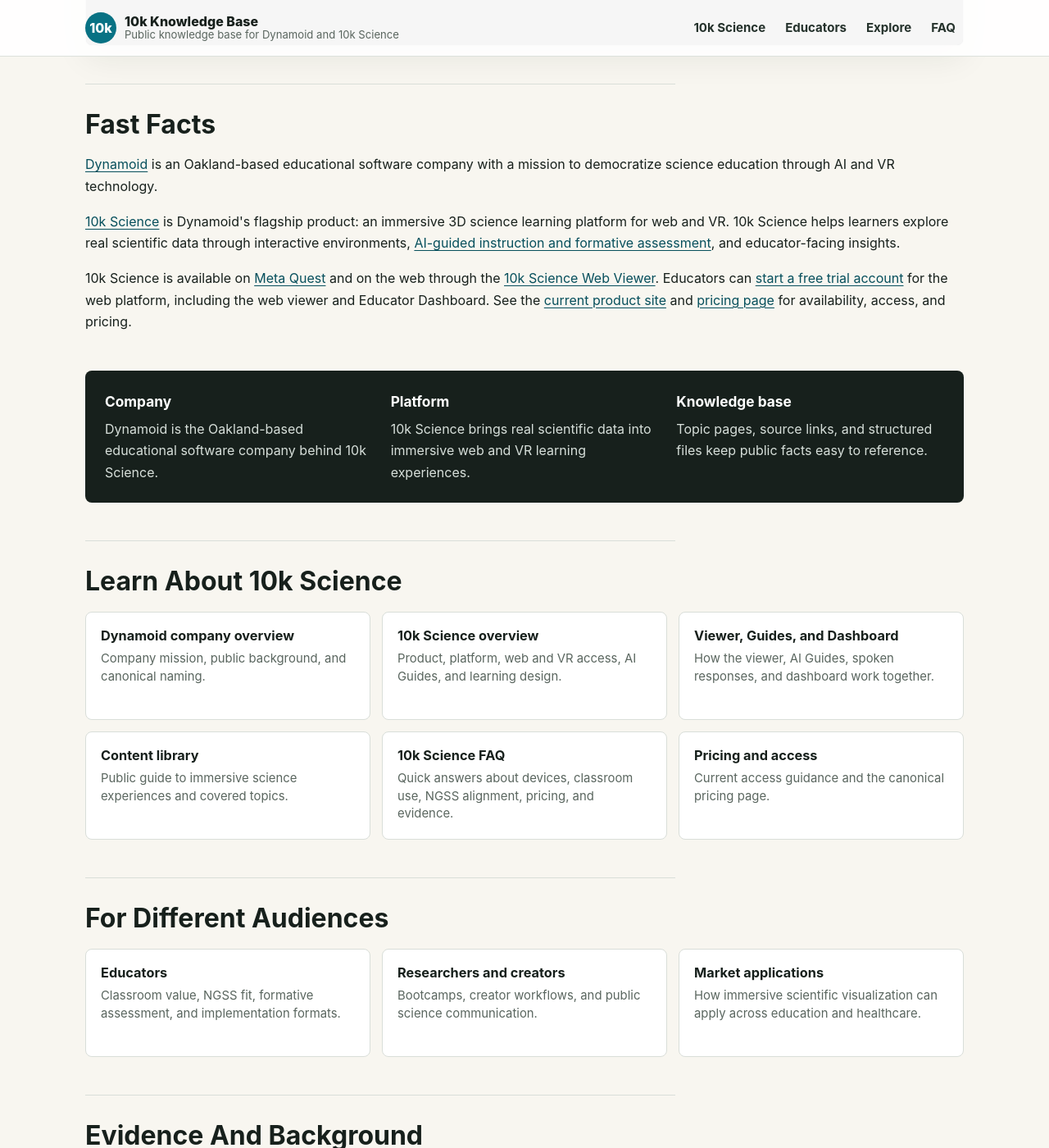
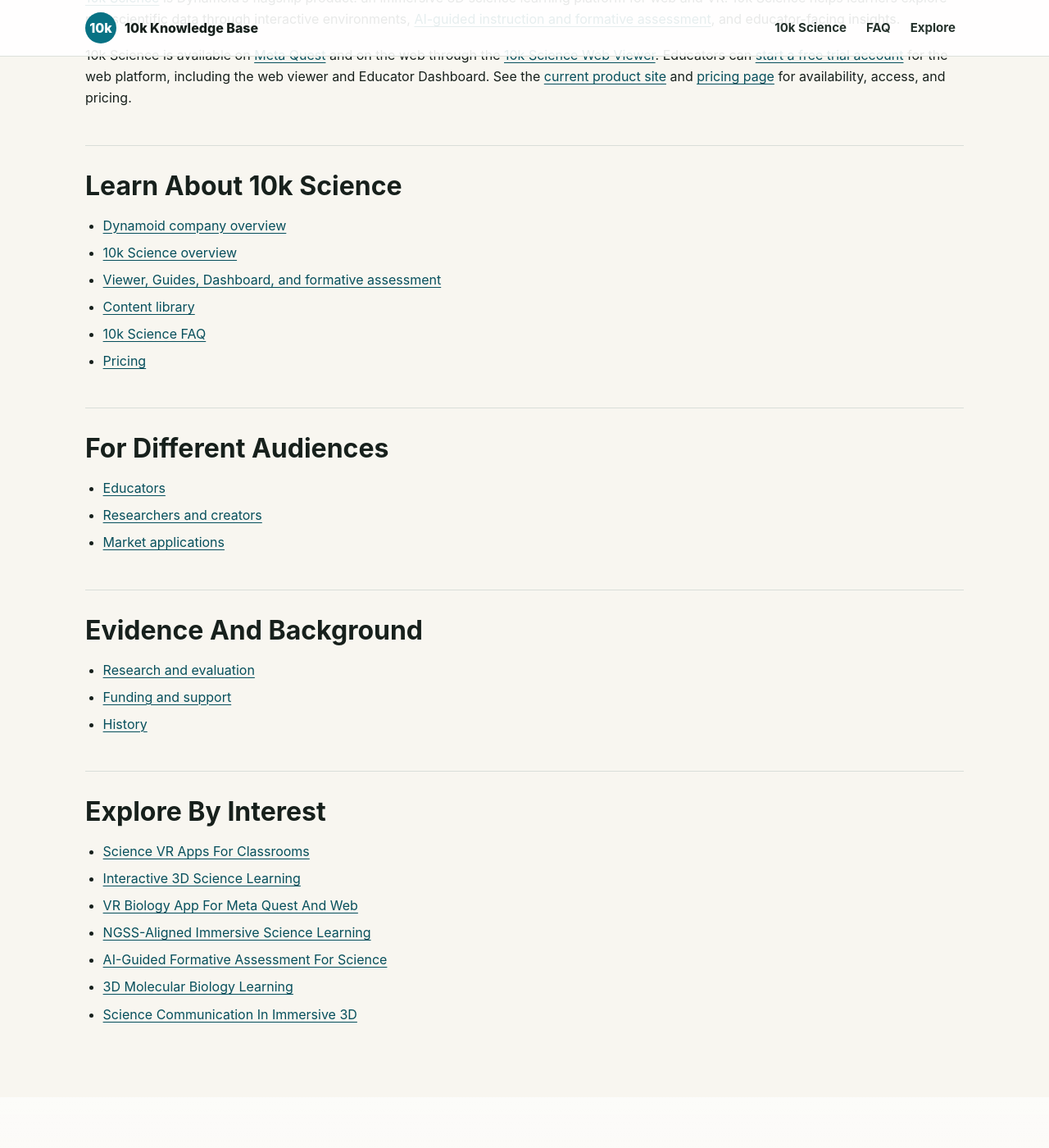
Before and after one commit to 10kScience/10k-knowledge-base, a Jekyll site: the page built from index.md, in a window 1280 px wide and 1400 px high, scrolled down 1371 px. Shown: the whole window at 82% size. Built offline with Jekyll 4.4.1, drawn with Linux system fonts in a browser that asks for light colours; after the commit the page ends 2709 px from its top, so only the background shows below that; some of the changed text lies outside the part shown; grey boxes are pictures that could not be loaded.

Commit message:
Restore homepage copy

```diff
--- a/_layouts/default.html
+++ b/_layouts/default.html
@@ -272,16 +272,12 @@
     <div class="site-nav-inner">
       <a class="brand" href="{{ site.baseurl }}/">
         <span class="brand-mark">10k</span>
-        <span class="brand-text">
-          <span class="brand-title">10k Knowledge Base</span>
-          <span class="brand-subtitle">Public knowledge base for Dynamoid and 10k Science</span>
-        </span>
+        <span class="brand-title">10k Knowledge Base</span>
       </a>
       <div class="site-links">
         <a href="{{ site.baseurl }}/content/product/10k-science/overview/">10k Science</a>
-        <a href="{{ site.baseurl }}/content/audiences/educators/">Educators</a>
+        <a href="{{ site.baseurl }}/faq/">FAQ</a>
         <a href="{{ site.baseurl }}/content/discovery/">Explore</a>
-        <a href="{{ site.baseurl }}/faq/">FAQ</a>
       </div>
     </div>
   </nav>
@@ -291,16 +287,5 @@
       {{ content }}
     </article>
   </main>
-  <footer class="site-footer">
-    <div class="site-footer-inner">
-      <span>Dynamoid is the company. 10k Science is the product and platform.</span>
-      <div class="footer-links">
-        <a href="{{ site.baseurl }}/public-sources/">Public sources</a>
-        <a href="{{ site.baseurl }}/faq/">FAQ</a>
-        <a href="https://10k.science/">10k Science</a>
-        <a href="https://10k.science/pricing">Pricing</a>
-      </div>
-    </div>
-  </footer>
 </body>
 </html>
--- a/index.md
+++ b/index.md
@@ -5,22 +5,9 @@ keywords: [10k Science, Dynamoid, science VR app, interactive 3D science, immers
 last_reviewed: 2026-04-28
 ---
 
-<section class="hero">
-  <div class="hero-copy">
-    <p class="eyebrow">Public Knowledge Base</p>
-    <h1>10k Science, clearly sourced.</h1>
-    <p>Explore public information about Dynamoid and 10k Science, including the company mission, the 10k Science platform, classroom uses, research evidence, funding history, and ways to experience immersive 3D science on the web and in VR.</p>
-    <div class="hero-actions">
-      <a class="button" href="https://viewer.10k.science/" target="_blank" rel="noopener">Open Viewer</a>
-      <a class="button secondary" href="{{ site.baseurl }}/content/product/10k-science/overview/">Read Overview</a>
-      <a class="button secondary" href="{{ site.baseurl }}/faq/">Open FAQ</a>
-    </div>
-  </div>
-  <figure class="hero-media">
-    <img src="{{ '/assets/images/10k-science-landscape.png' | relative_url }}" alt="10k Science molecular visualization with cells and particles">
-    <figcaption class="hero-media-caption">A public knowledge base for 10k Science facts, links, sources, and structured context.</figcaption>
-  </figure>
-</section>
+# 10k Knowledge Base
+
+Explore public information about Dynamoid and 10k Science, including the company's mission, the 10k Science platform, classroom uses, research evidence, funding history, and ways to experience immersive 3D science on the web and in VR.
 
 <section class="viewer-embed" aria-labelledby="try-viewer">
   <div class="viewer-embed-header">
@@ -44,62 +31,41 @@ last_reviewed: 2026-04-28
   </div>
 </section>
 
-<section class="section-panel" aria-labelledby="fast-facts">
-  <h2 id="fast-facts">Fast Facts</h2>
+## Fast Facts
 
-  <p><a href="https://dynamoid.com/">Dynamoid</a> is an Oakland-based educational software company with a mission to democratize science education through AI and VR technology.</p>
+[Dynamoid](https://dynamoid.com/) is an Oakland-based educational software company with a mission to democratize science education through AI and VR technology.
 
-  <p><a href="https://10k.science/">10k Science</a> is Dynamoid's flagship product: an immersive 3D science learning platform for web and VR. 10k Science helps learners explore real scientific data through interactive environments, <a href="https://10k.science/educators">AI-guided instruction and formative assessment</a>, and educator-facing insights.</p>
+[10k Science](https://10k.science/) is Dynamoid's flagship product: an immersive 3D science learning platform for web and VR. 10k Science helps learners explore real scientific data through interactive environments, [AI-guided instruction and formative assessment](https://10k.science/educators), and educator-facing insights.
 
-  <p>10k Science is available on <a href="https://www.meta.com/experiences/5616986801647861/">Meta Quest</a> and on the web through the <a href="https://viewer.10k.science/">10k Science Web Viewer</a>. Educators can <a href="https://dashboard.10k.science/">start a free trial account</a> for the web platform, including the web viewer and Educator Dashboard. See the <a href="https://10k.science/">current product site</a> and <a href="https://10k.science/pricing">pricing page</a> for availability, access, and pricing.</p>
+10k Science is available on [Meta Quest](https://www.meta.com/experiences/5616986801647861/) and on the web through the [10k Science Web Viewer](https://viewer.10k.science/). Educators can [start a free trial account](https://dashboard.10k.science/) for the web platform, including the web viewer and Educator Dashboard. See the [current product site](https://10k.science/) and [pricing page](https://10k.science/pricing) for availability, access, and pricing.
 
-</section>
+## Learn About 10k Science
 
-<section class="fact-band" aria-label="Knowledge base signals">
-  <p><strong>Company</strong>Dynamoid is the Oakland-based educational software company behind 10k Science.</p>
-  <p><strong>Platform</strong>10k Science brings real scientific data into immersive web and VR learning experiences.</p>
-  <p><strong>Knowledge base</strong>Topic pages, source links, and structured files keep public facts easy to reference.</p>
-</section>
+- [Dynamoid company overview](content/company/dynamoid/)
+- [10k Science overview](content/product/10k-science/overview/)
+- [Viewer, Guides, Dashboard, and formative assessment](content/product/10k-science/dashboard-guides-analytics/)
+- [Content library](content/product/10k-science/content-library/)
+- [10k Science FAQ](faq/)
+- [Pricing](content/policies/pricing/)
 
-<section class="section-panel" aria-labelledby="learn">
-  <h2 id="learn">Learn About 10k Science</h2>
-  <ul class="link-grid">
-    <li><a class="link-card" href="content/company/dynamoid/"><strong>Dynamoid company overview</strong><span>Company mission, public background, and canonical naming.</span></a></li>
-    <li><a class="link-card" href="content/product/10k-science/overview/"><strong>10k Science overview</strong><span>Product, platform, web and VR access, AI Guides, and learning design.</span></a></li>
-    <li><a class="link-card" href="content/product/10k-science/dashboard-guides-analytics/"><strong>Viewer, Guides, and Dashboard</strong><span>How the viewer, AI Guides, spoken responses, and dashboard work together.</span></a></li>
-    <li><a class="link-card" href="content/product/10k-science/content-library/"><strong>Content library</strong><span>Public guide to immersive science experiences and covered topics.</span></a></li>
-    <li><a class="link-card" href="faq/"><strong>10k Science FAQ</strong><span>Quick answers about devices, classroom use, NGSS alignment, pricing, and evidence.</span></a></li>
-    <li><a class="link-card" href="content/policies/pricing/"><strong>Pricing and access</strong><span>Current access guidance and the canonical pricing page.</span></a></li>
-  </ul>
-</section>
+## For Different Audiences
 
-<section class="section-panel" aria-labelledby="audiences">
-  <h2 id="audiences">For Different Audiences</h2>
-  <ul class="link-grid">
-    <li><a class="link-card" href="content/audiences/educators/"><strong>Educators</strong><span>Classroom value, NGSS fit, formative assessment, and implementation formats.</span></a></li>
-    <li><a class="link-card" href="content/audiences/researchers-and-creators/"><strong>Researchers and creators</strong><span>Bootcamps, creator workflows, and public science communication.</span></a></li>
-    <li><a class="link-card" href="content/audiences/market-applications/"><strong>Market applications</strong><span>How immersive scientific visualization can apply across education and healthcare.</span></a></li>
-  </ul>
-</section>
+- [Educators](content/audiences/educators/)
+- [Researchers and creators](content/audiences/researchers-and-creators/)
+- [Market applications](content/audiences/market-applications/)
 
-<section class="section-panel" aria-labelledby="evidence">
-  <h2 id="evidence">Evidence And Background</h2>
-  <ul class="link-grid">
-    <li><a class="link-card" href="content/evidence/research-and-evaluation/"><strong>Research and evaluation</strong><span>Engagement signals, learning evidence, and educator survey context.</span></a></li>
-    <li><a class="link-card" href="content/evidence/funding-and-support/"><strong>Funding and support</strong><span>Public support from NSF, NIH/HHS SBIR awards, and 500 Global.</span></a></li>
-    <li><a class="link-card" href="content/evidence/history/"><strong>History</strong><span>From Powers of Minus Ten to a navigable model of the microverse.</span></a></li>
-  </ul>
-</section>
+## Evidence And Background
 
-<section class="section-panel" aria-labelledby="interests">
-  <h2 id="interests">Explore By Interest</h2>
-  <ul class="link-grid">
-    <li><a class="link-card" href="content/discovery/science-vr-apps/"><strong>Science VR Apps For Classrooms</strong><span>How 10k Science fits classroom VR and web science learning.</span></a></li>
-    <li><a class="link-card" href="content/discovery/interactive-3d-science/"><strong>Interactive 3D Science Learning</strong><span>Real scientific data, spatial exploration, and systems across scale.</span></a></li>
-    <li><a class="link-card" href="content/discovery/vr-biology-app/"><strong>VR Biology App</strong><span>Biology, molecules, cells, body systems, and Meta Quest/web access.</span></a></li>
-    <li><a class="link-card" href="content/discovery/ngss-immersive-science/"><strong>NGSS-Aligned Immersive Science</strong><span>Crosscutting concepts, scientific practices, and standards fit.</span></a></li>
-    <li><a class="link-card" href="content/discovery/ai-guided-formative-assessment/"><strong>AI-Guided Formative Assessment</strong><span>Instructional agents, spoken responses, feedback, and teacher insight.</span></a></li>
-    <li><a class="link-card" href="content/discovery/molecular-biology-3d/"><strong>3D Molecular Biology Learning</strong><span>Molecular structures and mechanisms learners can inspect in 3D.</span></a></li>
-    <li><a class="link-card" href="content/discovery/science-communication-3d/"><strong>Science Communication In 3D</strong><span>Research translation, public engagement, and immersive visualization.</span></a></li>
-  </ul>
-</section>
+- [Research and evaluation](content/evidence/research-and-evaluation/)
+- [Funding and support](content/evidence/funding-and-support/)
+- [History](content/evidence/history/)
+
+## Explore By Interest
+
+- [Science VR Apps For Classrooms](content/discovery/science-vr-apps/)
+- [Interactive 3D Science Learning](content/discovery/interactive-3d-science/)
+- [VR Biology App For Meta Quest And Web](content/discovery/vr-biology-app/)
+- [NGSS-Aligned Immersive Science Learning](content/discovery/ngss-immersive-science/)
+- [AI-Guided Formative Assessment For Science](content/discovery/ai-guided-formative-assessment/)
+- [3D Molecular Biology Learning](content/discovery/molecular-biology-3d/)
+- [Science Communication In Immersive 3D](content/discovery/science-communication-3d/)
```
